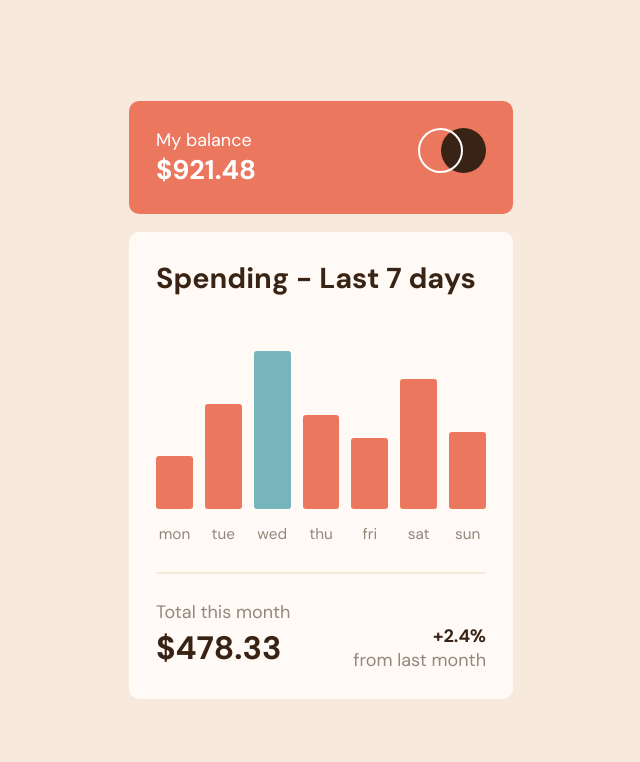
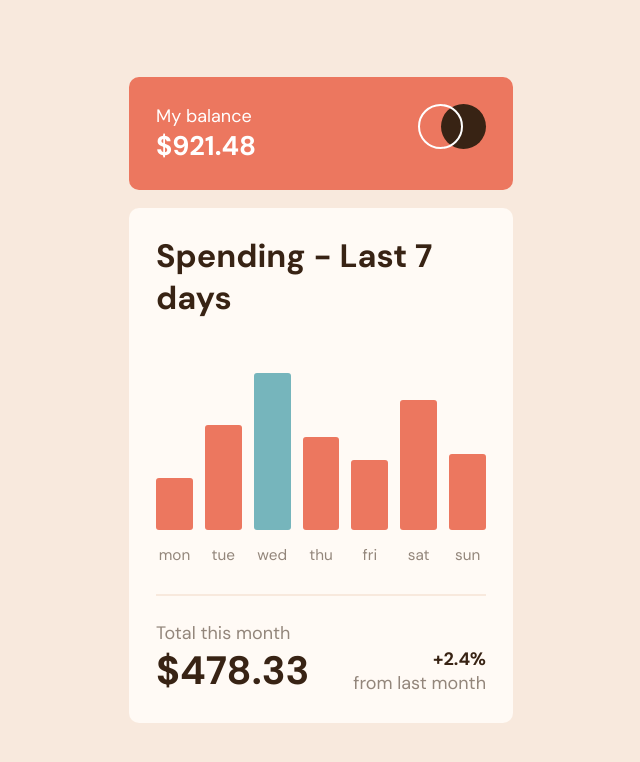
Before and after one commit to pooja201095/FrontendMentor, a plain HTML site: page expenses-chart-component-main/index.html in a window 1280 px wide. Shown: the whole page, without its empty margins (319-959 px from the left). Drawn offline with Linux system fonts and the light colour scheme.

Commit message:
Update style.css

```diff
--- a/expenses-chart-component-main/style.css
+++ b/expenses-chart-component-main/style.css
@@ -62,7 +62,7 @@ hr {
 
 .total-spend h2 {
     grid-row: 2;
-    font-size: 1.8rem;
+    font-size: 2.2rem;
     color: hsl(25, 47%, 15%);
 }
 
@@ -92,7 +92,7 @@ h2,h1 {
 .spending h1 {
     font-weight: 700;
     color: hsl(25, 47%, 15%);
-    font-size: 1.6rem;
+    font-size: 1.8rem;
 
 }
 
```
